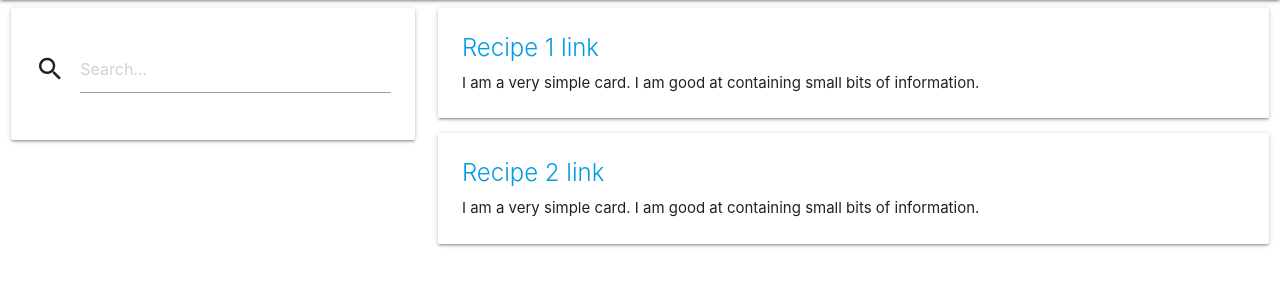
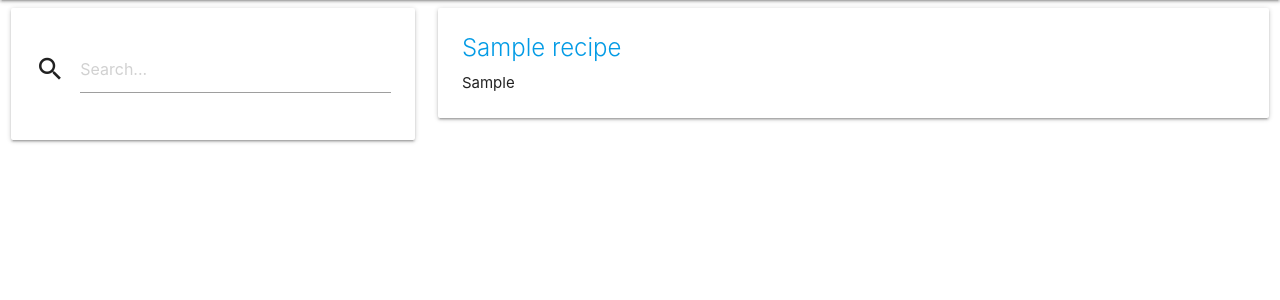
Before and after one commit to guptashubham101/RESA, a Django app: page /userhomepage/ in a window 1280 px wide. Shown: the part 112-412 px from the top of the page. Run offline with Django 3.2, Linux system fonts and the light colour scheme; a user stored in the database is signed in; tables that the repository leaves empty hold one stand-in row (values such as "Sample post"); some libraries are stand-ins or nearby versions.

Commit message:
get all recipes

```diff
--- a/recipe_extractor/urls.py
+++ b/recipe_extractor/urls.py
@@ -34,5 +34,5 @@ urlpatterns = [
     path('userhomepage/', user_homepage, name ="userhomepage" ),
     path('',logout, name ="logout" ),
     path('write_recipe/', WriteRecipeApiView.as_view(), name  ='writeRecipe'),
-    path('write_recipe/postRecipe', WriteRecipeApiView.as_view(), name  ='postRecipe'),
+    path('', WriteRecipeApiView.as_view(), name  ='postRecipe'),
 ]
--- a/userhomepage/templates/userhomepage/userhomepage.html
+++ b/userhomepage/templates/userhomepage/userhomepage.html
@@ -43,20 +43,19 @@
                   <input id="search" type="text" placeholder="Search...">
                </div>
             </div>
-         </div>
+		 </div>
+
          <div class="col s8">
+
+			{% for profile in queryset %}
             <div class="card horizontal">
                <div class="card-content">
-                  <a href="#" class="card-title">Recipe 1 link</a>
-                  <p>I am a very simple card. I am good at containing small bits of information.</p>
+                  <a href="#" class="card-title">{{ profile.recipe_title }}</a>
+                  <p>{{ profile.recipe_template }}</p>
                </div>
-            </div>
-            <div class="card horizontal">
-               <div class="card-content">
-                  <a href="#" class="card-title">Recipe 2 link</a>
-                  <p>I am a very simple card. I am good at containing small bits of information.</p>
-               </div>
-            </div>
+			</div>
+			{% endfor %}
+
          </div>
       </div>
       <script src="https://code.jquery.com/jquery-2.1.1.min.js"></script>
--- a/userhomepage/views.py
+++ b/userhomepage/views.py
@@ -44,4 +44,9 @@ class WriteRecipeApiView(APIView):
 
 
 def user_homepage(request):
-    return render(request, "userhomepage/userhomepage.html")
+
+    # 1. List all
+    print('homepage')
+    queryset = ExtractedRecipe.objects.filter(userId=request.user)
+
+    return render(request, "userhomepage/userhomepage.html", {'queryset': queryset})
```
